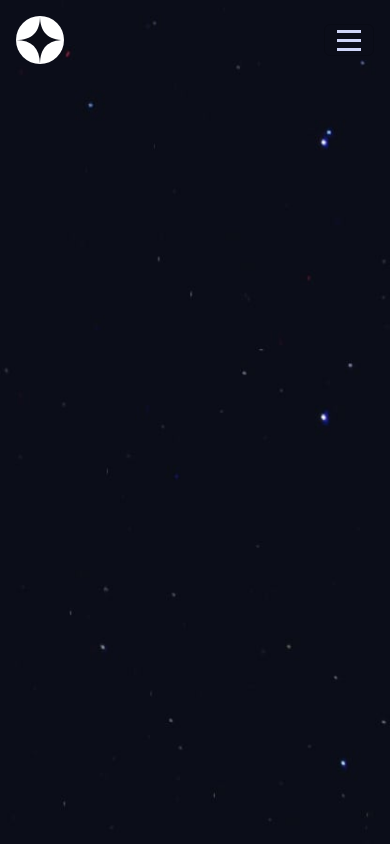
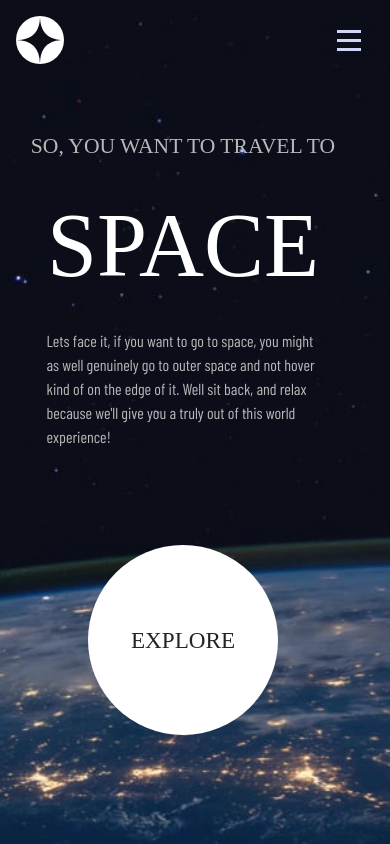
Before and after one commit to AlyYehiaZak/FrontendMentor-Space-Tourism-Website, a React (Vite) app: page / in a window 390 px wide. Built offline with nearby package versions, Linux system fonts and the light colour scheme; a web font is replaced by a local one.

Commit message:
Finished Home Page

```diff
--- a/src/Components/Home.jsx
+++ b/src/Components/Home.jsx
@@ -5,7 +5,24 @@ function Home() {
     return (
         <>
             <div className="home_section">
+                <div className="home_container">
 
+                    <div className="row w-100">
+
+                        <div className="col-12 col-lg-6 d-flex flex-column align-items-center p-0">
+                            <p className="myFontFamily fs-4 home_paragraph">SO, YOU WANT TO TRAVEL TO</p>
+                            <p className="myFontFamily home_title text-white">SPACE</p>
+                            <p className="myFontFamily2 home_paragraph home_paragraph2">Lets face it, if you want to go to space, you might as well genuinely go to outer space and not hover kind of on the edge of it. Well sit back, and relax because we'll give you a truly out of this world experience!</p>
+                        </div>
+
+                        <div className="col-12 col-lg-6 d-flex justify-content-center align-items-center p-0">
+                            <div className="home_explore bg-white d-flex justify-content-center align-items-center mb-5 mb-lg-0">
+                                <p className="fs-3 myFontFamily mb-0">EXPLORE</p>
+                            </div>
+                        </div>
+
+                    </div>
+                </div>
             </div>
         </>
     )
--- a/src/style.css
+++ b/src/style.css
@@ -69,8 +69,36 @@
     background-image: url(./../public/images/home/background-home-desktop.jpg);
     background-size: cover;
     width: 100vw;
-    height: 100vh;
+    min-height: 100vh;
 }
+
+.home_container{
+    padding-top: 230px;
+}
+
+.home_title{
+    font-size: 130px;
+}
+
+.home_paragraph{
+    color: rgb(185, 184, 184);
+}
+
+.home_paragraph2{
+    width: 50%;
+}
+
+.home_explore{
+    height: 230px;
+    width: 230px;
+    border-radius: 50%;
+    cursor: pointer;
+    margin-top: 110px;
+}
+
+/* ////////////////// Destination ////////////////////// */
+
+
 
 
 /* //////////////////////////////////////////////////////////////////////////////////////////////////////////////////////////////////////////////// */
@@ -78,15 +106,29 @@
 /*/////// XL ////////*/
 @media (max-width:1200px){
 
+    .home_paragraph2{
+        width: 70%;
+    }
+
 }
 
 /* ////// lg /////// */
 @media (max-width:992px){
-    /* .home_section{
+
+    .home_section{
         background-image: url(./../public/images/home/background-home-tablet.jpg);
         width: auto;
         height: auto;
-    } */
+    }
+
+    .home_container{
+        padding-top: 180px;
+    }
+
+    .home_explore{
+        margin-top: 80px;
+    }
+
 }
 
 /* ////// md /////// */
@@ -97,12 +139,6 @@
 /* ////// Sm /////// */
 @media (max-width:576px){
 
-    /* .home_section{
-        background-image: url(./../public/images/home/background-home-mobile.jpg);
-        width: auto;
-        height: auto;
-    } */
-
     .navbar_links_container a::after {
         bottom: -1px;
     }
@@ -112,4 +148,25 @@
     .navbar_links_container a.active::after {
         width: 25%;
     }
+
+
+    .home_section{
+        background-image: url(./../public/images/home/background-home-mobile.jpg);
+        width: auto;
+        height: auto;
+    }
+
+    .home_container{
+        padding-top: 130px;
+    }
+
+    .home_title{
+        font-size: 90px;
+    }
+
+    .home_explore{
+        height: 190px;
+        width: 190px;
+    }
+
 }
```
